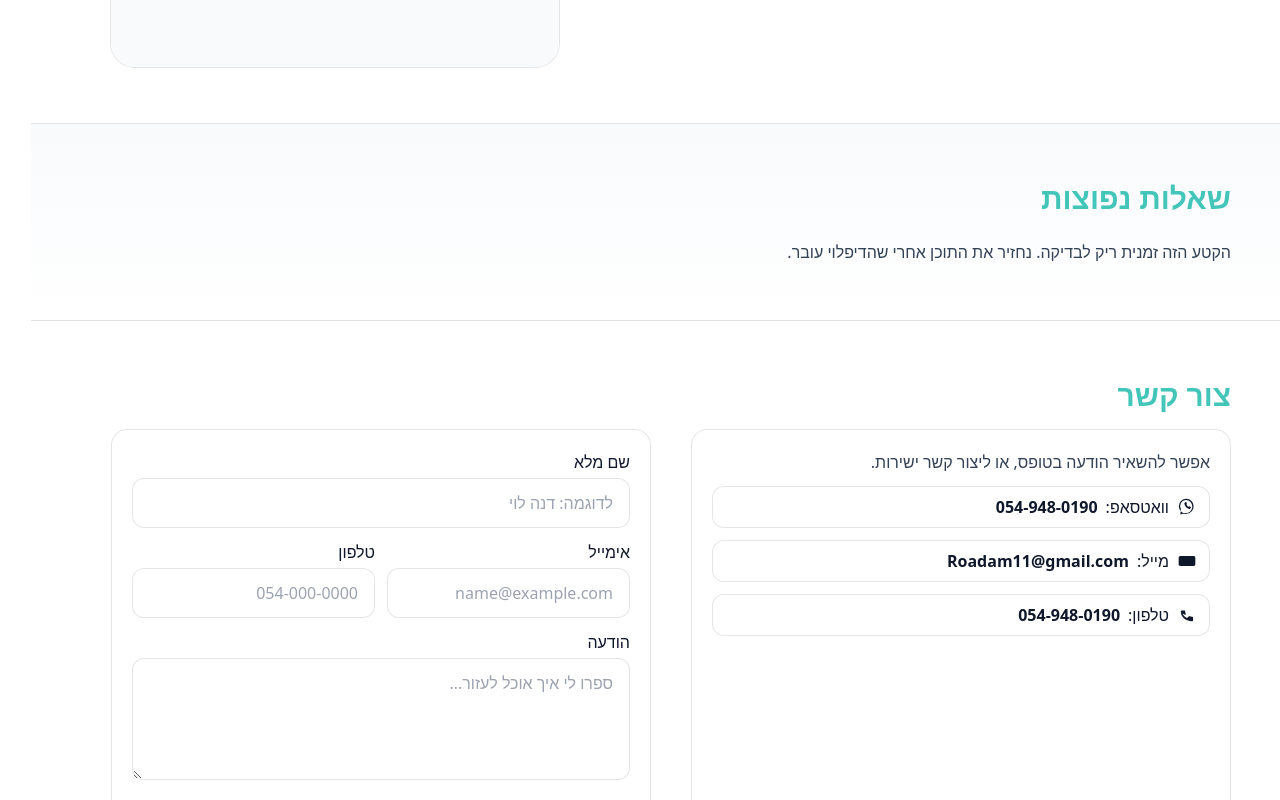
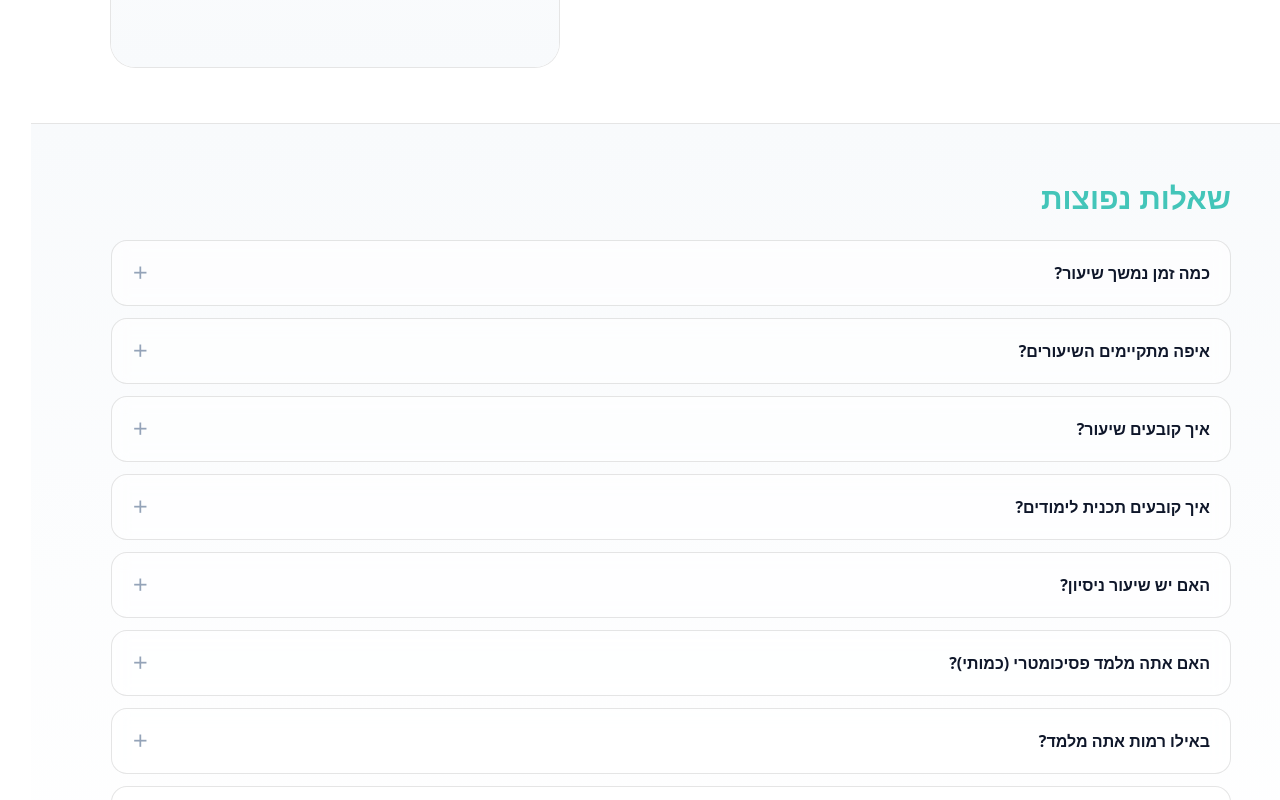
Before and after one commit to roadam11/RoieTutor, a Next.js app: page / in a window 1280 px wide. Shown: the part 2760-3560 px from the top of the page. Built offline with nearby package versions, Linux system fonts and the light colour scheme.

Commit message:
Update index.js

```diff
--- a/pages/index.js
+++ b/pages/index.js
@@ -482,13 +482,40 @@ export default function Home() {
           </div>
         </div>
       </section>
-{/* שאלות נפוצות */}
-<section id="faq" className="bg-gradient-to-b from-slate-50 to-white dark:from-ink2 dark:to-ink border-y border-black/10 dark:border-white/10">
-  <div className="max-w-6xl mx-auto px-4 py-14">
-    <h2 className="text-3xl font-bold text-tealBrand mb-6 reveal">שאלות נפוצות</h2>
-    <p className="text-slate-700 dark:text-slate-300">הקטע הזה זמנית ריק לבדיקה. נחזיר את התוכן אחרי שהדיפלוי עובר.</p>
-  </div>
-</section>
+
+      {/* שאלות נפוצות */}
+      <section
+        id="faq"
+        className="bg-gradient-to-b from-slate-50 to-white dark:from-ink2 dark:to-ink border-y border-black/10 dark:border-white/10"
+      >
+        <div className="max-w-6xl mx-auto px-4 py-14">
+          <h2 className="text-3xl font-bold text-tealBrand mb-6 reveal">שאלות נפוצות</h2>
+          <div className="space-y-3">
+            {[
+              { q: 'כמה זמן נמשך שיעור?', a: 'שיעור סטנדרטי בזום — 60 דקות (משעה עגולה). שיעור פרונטלי בבית התלמיד באזור השרון — מינימום שעתיים.' },
+              { q: 'איפה מתקיימים השיעורים?', a: 'אונליין בזום, וכן פרונטליים באזור השרון (בכפוף לזמינות).' },
+              { q: 'איך קובעים שיעור?', a: 'משאירים פרטים או פונים בוואטסאפ, ונוכל לתאם מועד לשיעור. אפשר זום או פרונטלי לפי הצורך.' },
+              { q: 'איך קובעים תכנית לימודים?', a: 'לאחר אבחון קצר נגדיר יעדים, נפרק נושאים לתת-משימות, ונקבע לוח זמנים לשיעורים ולתרגול בית.' },
+              { q: 'האם יש שיעור ניסיון?', a: 'כן, יש 50% הנחה על שיעור הניסיון.' },
+              { q: 'האם אתה מלמד פסיכומטרי (כמותי)?', a: 'כן. נבנה מסלול ממוקד לפי רמת פתיחה ומטרת ציון, עם דגש על מהירות, דיוק וניהול זמן.' },
+              { q: 'באילו רמות אתה מלמד?', a: 'חטיבה, תיכון (כולל 3–5 יחידות), פסיכומטרי, וקורסים אקדמיים נבחרים.' },
+              { q: 'מה מדיניות ביטולים?', a: 'ביטול/דחייה עד 24 שעות לפני השיעור ללא חיוב. בפחות מכך — יחויב בהתאם למדיניות.' }
+            ].map((f, i) => (
+              <details
+                key={i}
+                className="rounded-2xl border border-black/10 dark:border-white/10 bg-white/60 dark:bg-white/5 backdrop-blur p-5 reveal"
+              >
+                <summary className="cursor-pointer select-none font-semibold text-slate-900 dark:text-slate-100 flex items-center justify-between">
+                  {f.q}
+                  <span className="text-slate-400">＋</span>
+                </summary>
+                <p className="mt-3 text-slate-700 dark:text-slate-300 leading-relaxed">{f.a}</p>
+              </details>
+            ))}
+          </div>
+        </div>
+      </section>
+
       {/* צור קשר */}
       <section id="contact">
         <div className="max-w-6xl mx-auto px-4 py-14">
```
